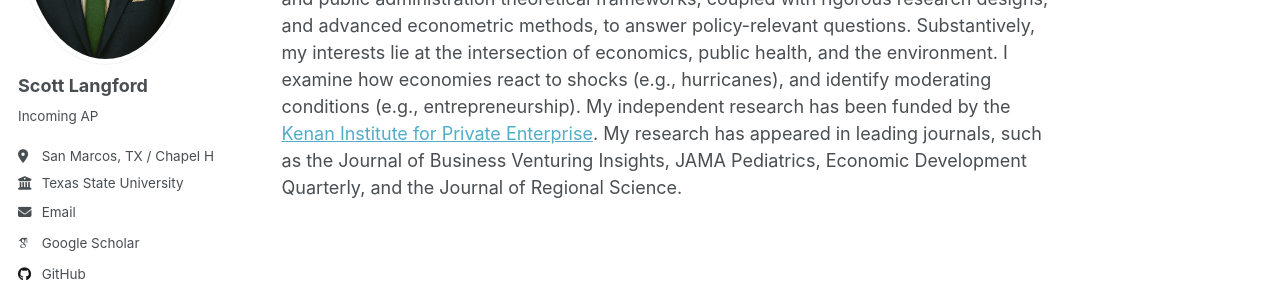
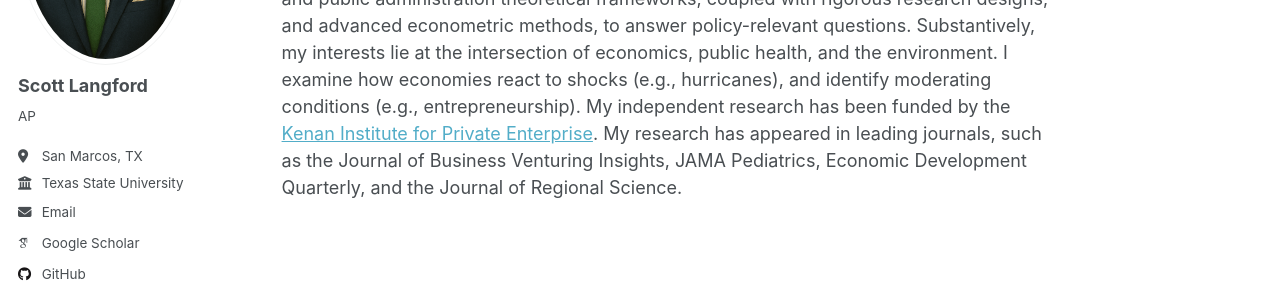
Before and after one commit to scottlangford2/scott_langford, a Jekyll site: the page built from _pages/about.md, in a window 1280 px wide. Shown: the part 291-587 px from the top of the page. Built offline with Jekyll 4.4.1, drawn with Linux system fonts in a browser that asks for light colours; some web fonts are replaced.

Commit message:
Update _config.yml

```diff
--- a/_config.yml
+++ b/_config.yml
@@ -25,8 +25,8 @@ author:
   avatar           : "ChatGPT_Portrait.png"
   name             : "Scott Langford"
   pronouns         : # example: "she/her"
-  bio              : "Incoming AP"
-  location         : "San Marcos, TX / Chapel Hill, NC"
+  bio              : "AP"
+  location         : "San Marcos, TX"
   employer         : "Texas State University"
   uri              : # URL
   email            : "scottlangford@txstate.edu"
```
